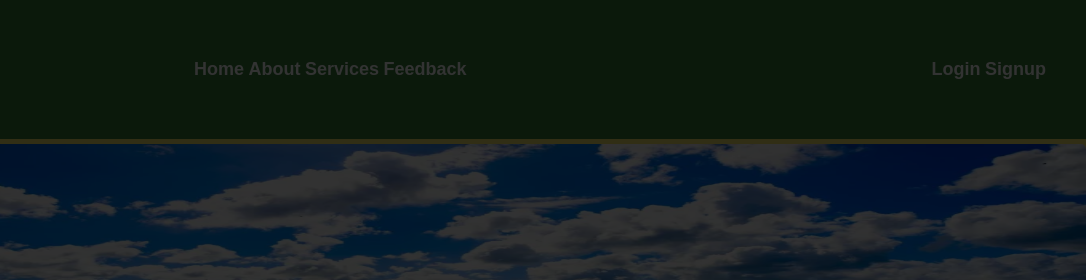
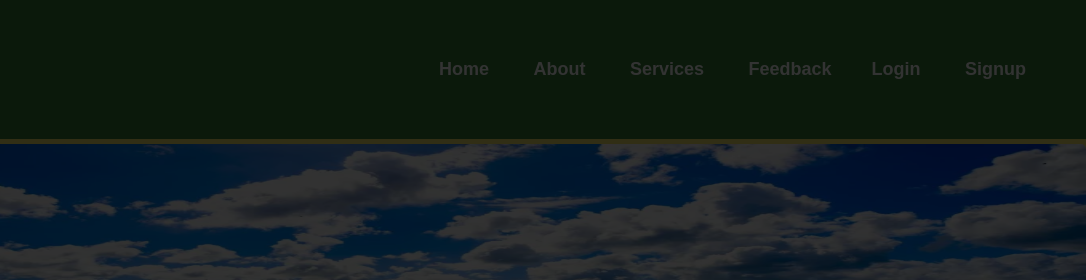
Before and after one commit to Dragx21/Krisimitre, a plain HTML site: page index.html in a window 1280 px wide. Shown: the top 280 px of the page, 194-1280 px from the left. Drawn offline with Linux system fonts and the light colour scheme.

Commit message:
Update styles.css

```diff
--- a/styles.css
+++ b/styles.css
@@ -34,7 +34,6 @@ nav {
     margin: 0;
     padding: 0;
     display: flex;
-    gap: 15px; /* Space between nav items */
 }
 
 .nav-items li {
@@ -46,9 +45,13 @@ nav {
     color: white;
     font-size: 18px;
     font-weight: bold;
+    margin: 0 20px; /* Increased space between anchor tags */
+    transition: color 0.3s ease; /* Smooth color transition */
 }
-#nav-right{
-    margin-right: 450px;
+
+.nav-items li a:hover {
+    color: #F6E96B; /* Change color on hover */
+    text-shadow: 1px 1px 2px rgba(0, 0, 0, 0.5); /* Subtle text shadow on hover */
 }
 
 section {
```
